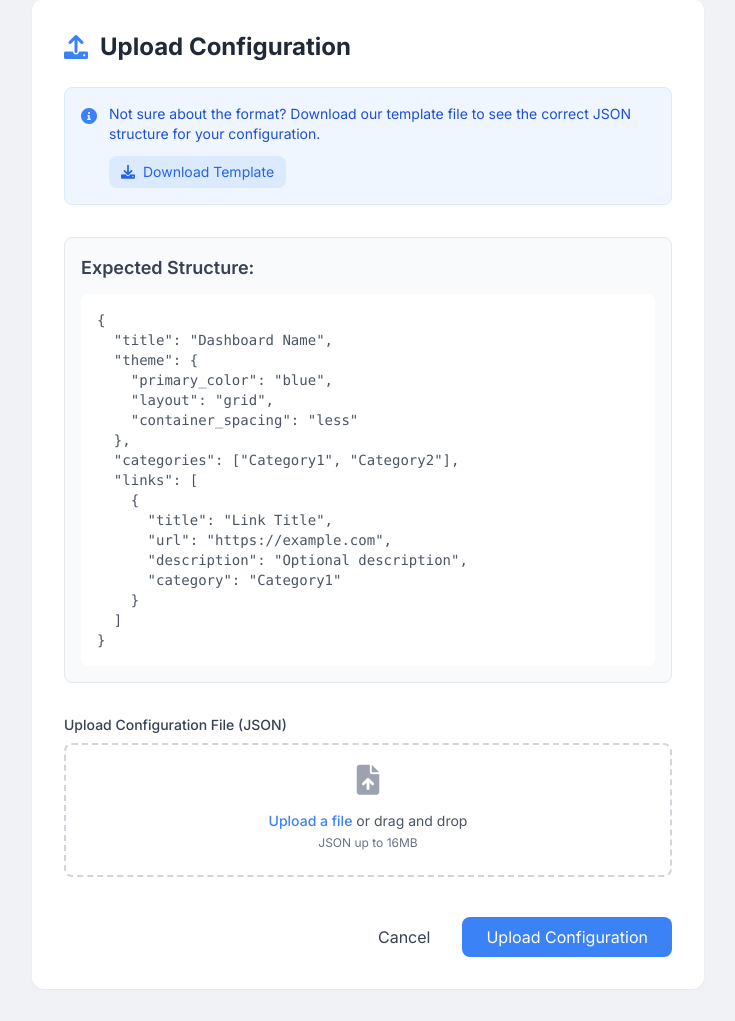
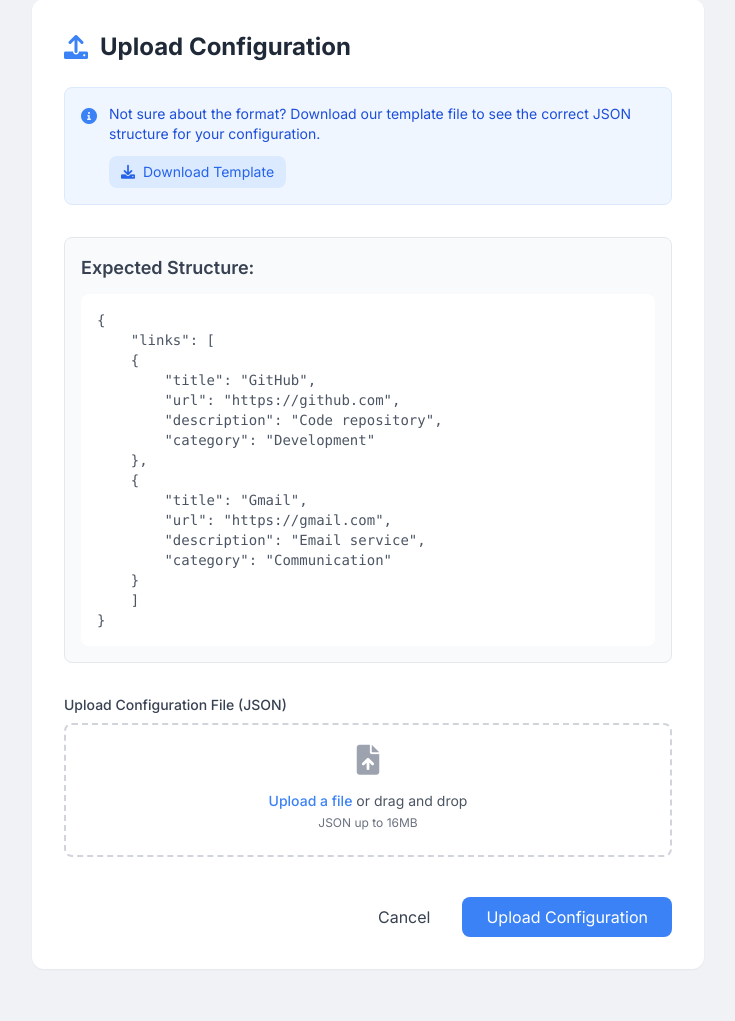
Before and after one commit to MathoAvito/link-harbor, a Flask app: page /upload_config in a window 1280 px wide. Shown: the part 107-1128 px from the top of the page, without its empty margins (272-1007 px from the left). After the commit the page ends 1076 px from the top, so only its background shows below. Run offline with Flask 3, Linux system fonts and the light colour scheme; the visitor is signed in with stand-in values (Sample User, id 1).

Commit message:
Changed the config upload

```diff
--- a/app/templates/upload_config.html
+++ b/app/templates/upload_config.html
@@ -31,21 +31,20 @@
                 Expected Structure:
             </h3>
             <pre class="text-sm bg-white dark:bg-gray-800 p-4 rounded-lg overflow-x-auto text-gray-600 dark:text-gray-300"><code>{
-  "title": "Dashboard Name",
-  "theme": {
-    "primary_color": "blue",
-    "layout": "grid",
-    "container_spacing": "less"
-  },
-  "categories": ["Category1", "Category2"],
-  "links": [
+    "links": [
     {
-      "title": "Link Title",
-      "url": "https://example.com",
-      "description": "Optional description",
-      "category": "Category1"
+        "title": "GitHub",
+        "url": "https://github.com",
+        "description": "Code repository",
+        "category": "Development"
+    },
+    {
+        "title": "Gmail",
+        "url": "https://gmail.com",
+        "description": "Email service",
+        "category": "Communication"
     }
-  ]
+    ]
 }</code></pre>
         </div>
 
```
